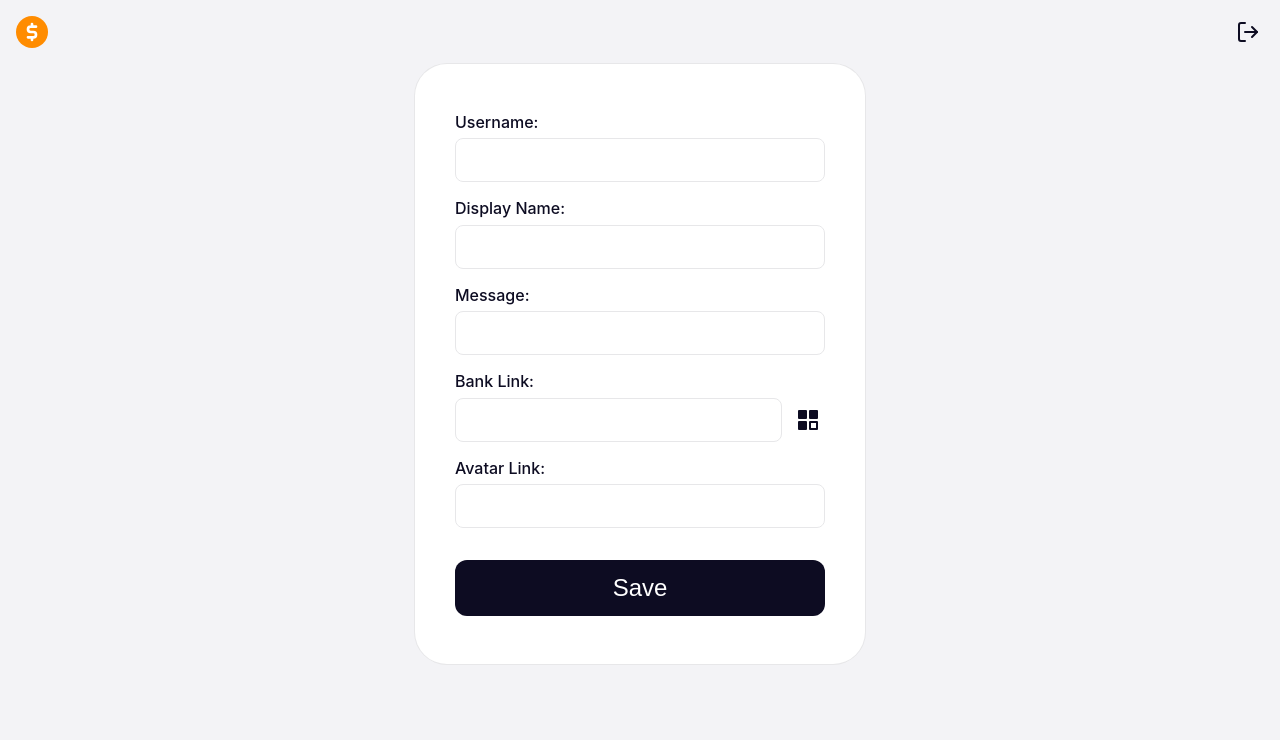
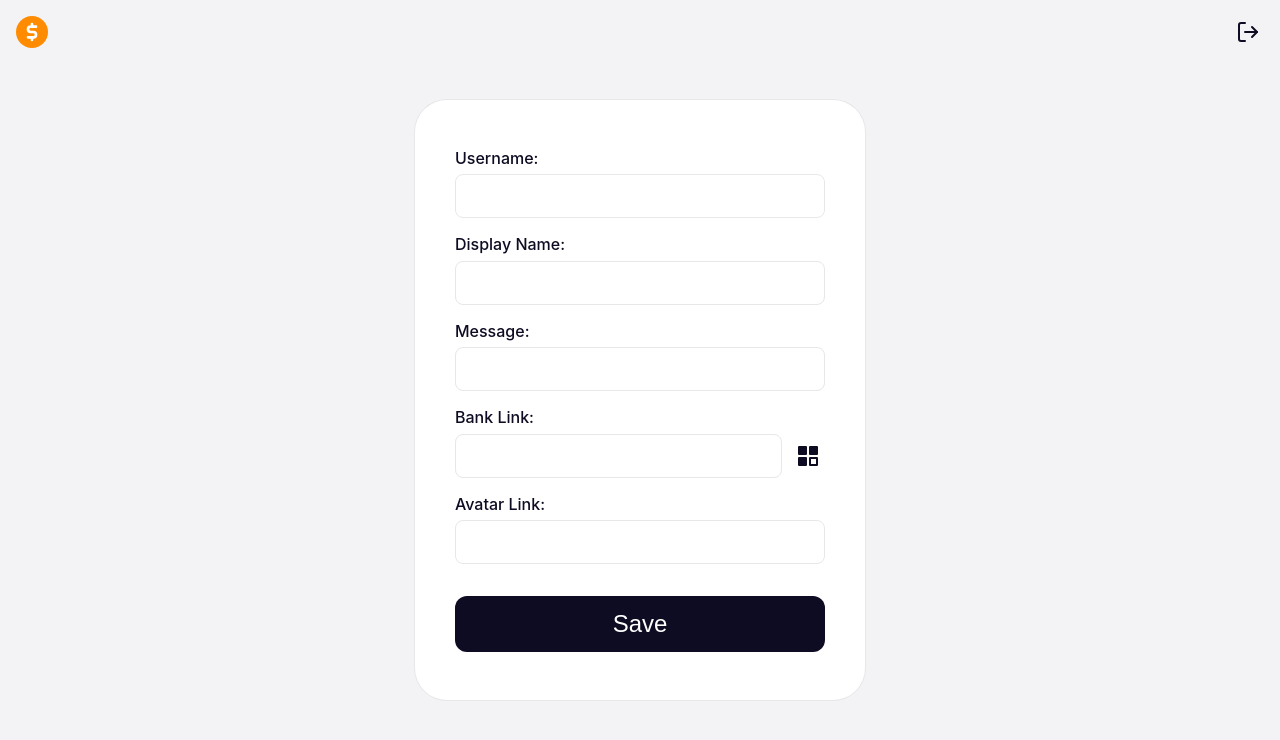
Before and after one commit to stepastepa/give-a-tip, a website with bundled scripts: page docs/edit.html in a window 1280 px wide. Built offline with nearby package versions, Linux system fonts and the light colour scheme; no server answers.

Commit message:
fix: improve layout for edit page (vertical centering)

```diff
--- a/docs/edit.css
+++ b/docs/edit.css
@@ -13,7 +13,7 @@ body {
 
   display: flex;
   justify-content: center;
-  align-items: flex-start;
+  align-items: center;
 }
 
 .edit-card {
@@ -31,8 +31,8 @@ body {
   align-items: stretch;
   gap: 1rem;
 
-  margin-top: 3rem;
-  margin-bottom: 3rem;
+  /* margin-top: 3rem; */
+  /* margin-bottom: 3rem; */
   overflow: hidden;
 }
 
@@ -46,13 +46,13 @@ body {
 #editForm.hidden {
   display: none;
 }
-body:has(.active) {
+/* body:has(.active) {
   align-items: center;
 }
 .edit-card:has(.active) {
   margin-top: 0;
   margin-bottom: 0;
-}
+} */
 
 .edit-card label {
   font-size: 1rem;
```
